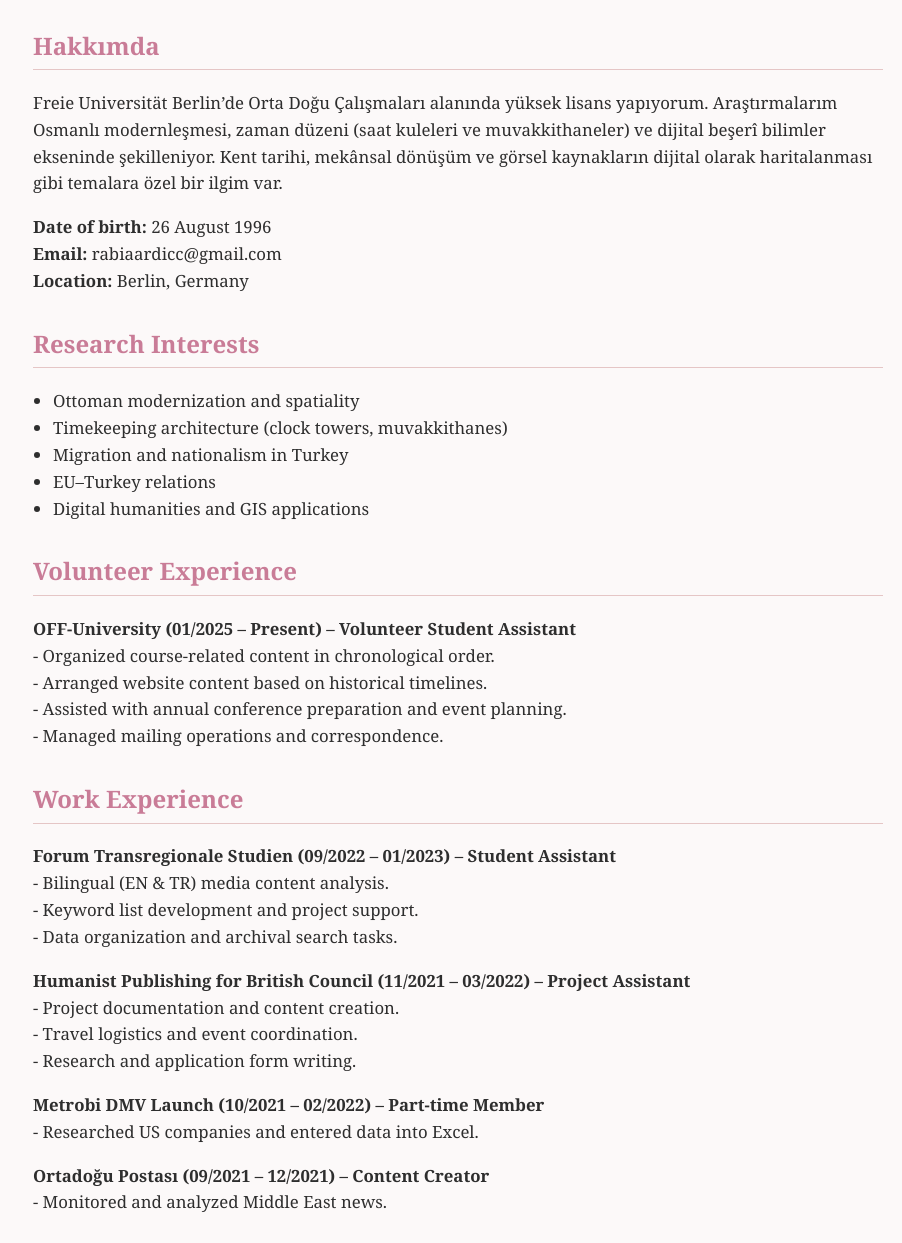
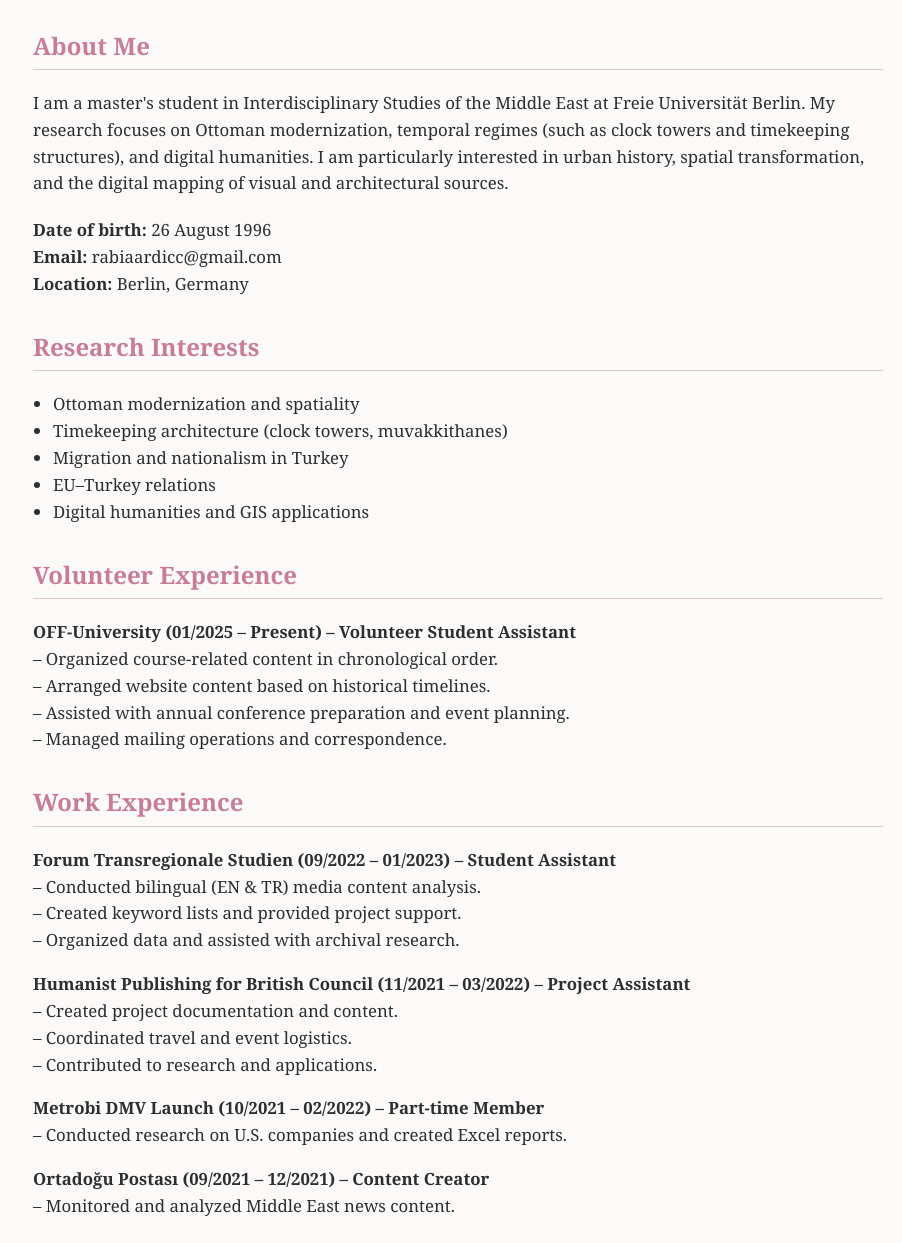
Before and after one commit to rabiaardicc/rabiaardicc.github.io, a plain HTML site: page index.html in a window 1280 px wide. Shown: the part 421-1664 px from the top of the page, without its empty margins (182-1084 px from the left). Drawn offline with Linux system fonts and the light colour scheme.

Commit message:
Update index.html

```diff
--- a/index.html
+++ b/index.html
@@ -56,12 +56,14 @@
   </p>
 
   <h1>Rabia Nur Ardıç</h1>
-  <h2>Hakkımda</h2>
-<p>
-  Freie Universität Berlin’de Orta Doğu Çalışmaları alanında yüksek lisans yapıyorum.
-  Araştırmalarım Osmanlı modernleşmesi, zaman düzeni (saat kuleleri ve muvakkithaneler) ve dijital beşerî bilimler ekseninde şekilleniyor.
-  Kent tarihi, mekânsal dönüşüm ve görsel kaynakların dijital olarak haritalanması gibi temalara özel bir ilgim var.
-</p>
+
+  <h2 style="margin-top: 30px;">About Me</h2>
+  <p style="margin-bottom: 20px;">
+    I am a master's student in Interdisciplinary Studies of the Middle East at Freie Universität Berlin.
+    My research focuses on Ottoman modernization, temporal regimes (such as clock towers and timekeeping structures), and digital humanities.
+    I am particularly interested in urban history, spatial transformation, and the digital mapping of visual and architectural sources.
+  </p>
+
   <p><strong>Date of birth:</strong> 26 August 1996<br>
   <strong>Email:</strong> rabiaardicc@gmail.com<br>
   <strong>Location:</strong> Berlin, Germany</p>
@@ -77,27 +79,27 @@
 
   <h2>Volunteer Experience</h2>
   <p><strong>OFF-University (01/2025 – Present) – Volunteer Student Assistant</strong><br>
-  - Organized course-related content in chronological order.<br>
-  - Arranged website content based on historical timelines.<br>
-  - Assisted with annual conference preparation and event planning.<br>
-  - Managed mailing operations and correspondence.</p>
+  – Organized course-related content in chronological order.<br>
+  – Arranged website content based on historical timelines.<br>
+  – Assisted with annual conference preparation and event planning.<br>
+  – Managed mailing operations and correspondence.</p>
 
   <h2>Work Experience</h2>
   <p><strong>Forum Transregionale Studien (09/2022 – 01/2023) – Student Assistant</strong><br>
-  - Bilingual (EN & TR) media content analysis.<br>
-  - Keyword list development and project support.<br>
-  - Data organization and archival search tasks.</p>
+  – Conducted bilingual (EN & TR) media content analysis.<br>
+  – Created keyword lists and provided project support.<br>
+  – Organized data and assisted with archival research.</p>
 
   <p><strong>Humanist Publishing for British Council (11/2021 – 03/2022) – Project Assistant</strong><br>
-  - Project documentation and content creation.<br>
-  - Travel logistics and event coordination.<br>
-  - Research and application form writing.</p>
+  – Created project documentation and content.<br>
+  – Coordinated travel and event logistics.<br>
+  – Contributed to research and applications.</p>
 
   <p><strong>Metrobi DMV Launch (10/2021 – 02/2022) – Part-time Member</strong><br>
-  - Researched US companies and entered data into Excel.</p>
+  – Conducted research on U.S. companies and created Excel reports.</p>
 
   <p><strong>Ortadoğu Postası (09/2021 – 12/2021) – Content Creator</strong><br>
-  - Monitored and analyzed Middle East news.</p>
+  – Monitored and analyzed Middle East news content.</p>
 
   <h2>Education</h2>
   <p><strong>Freie Universität Berlin</strong><br>
```
